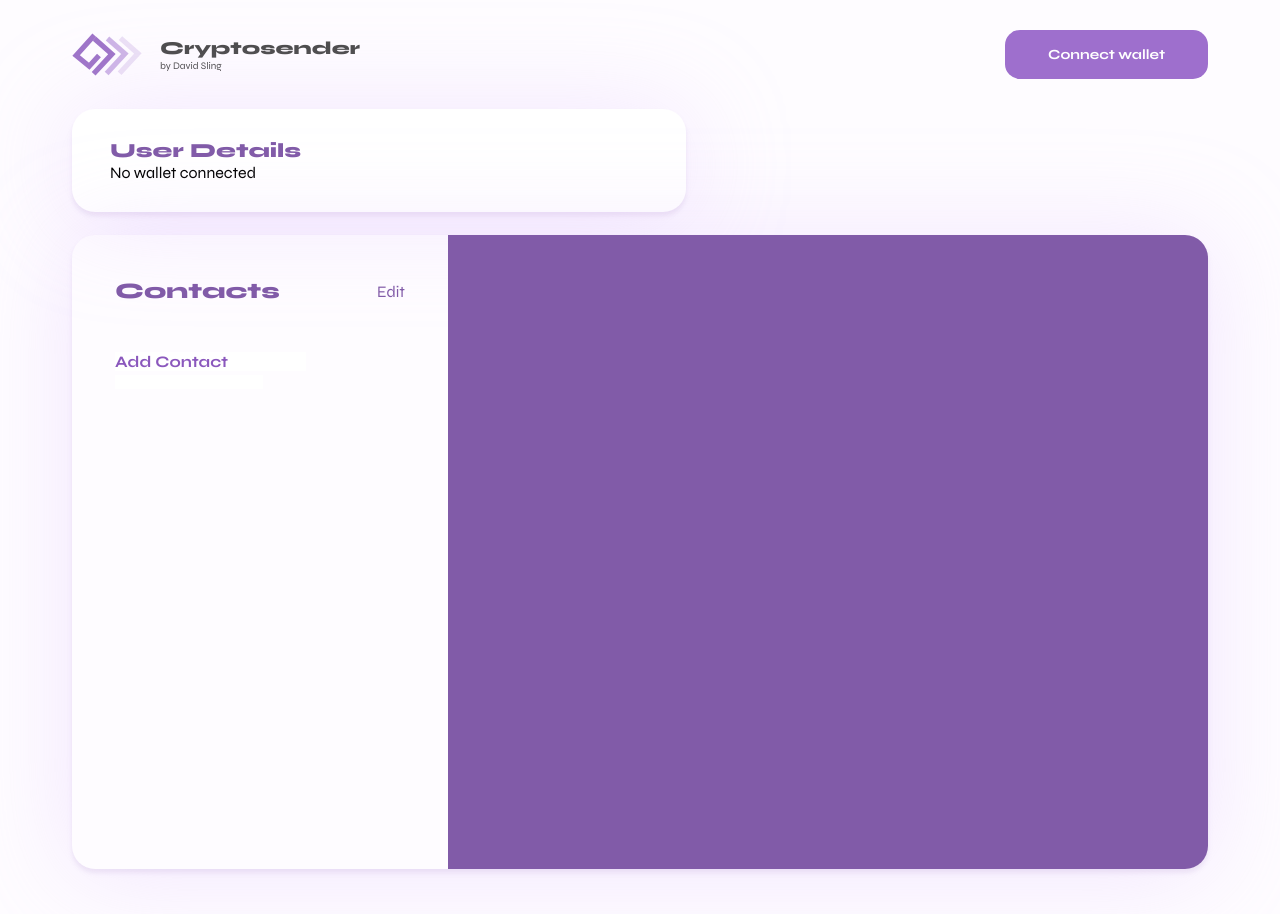
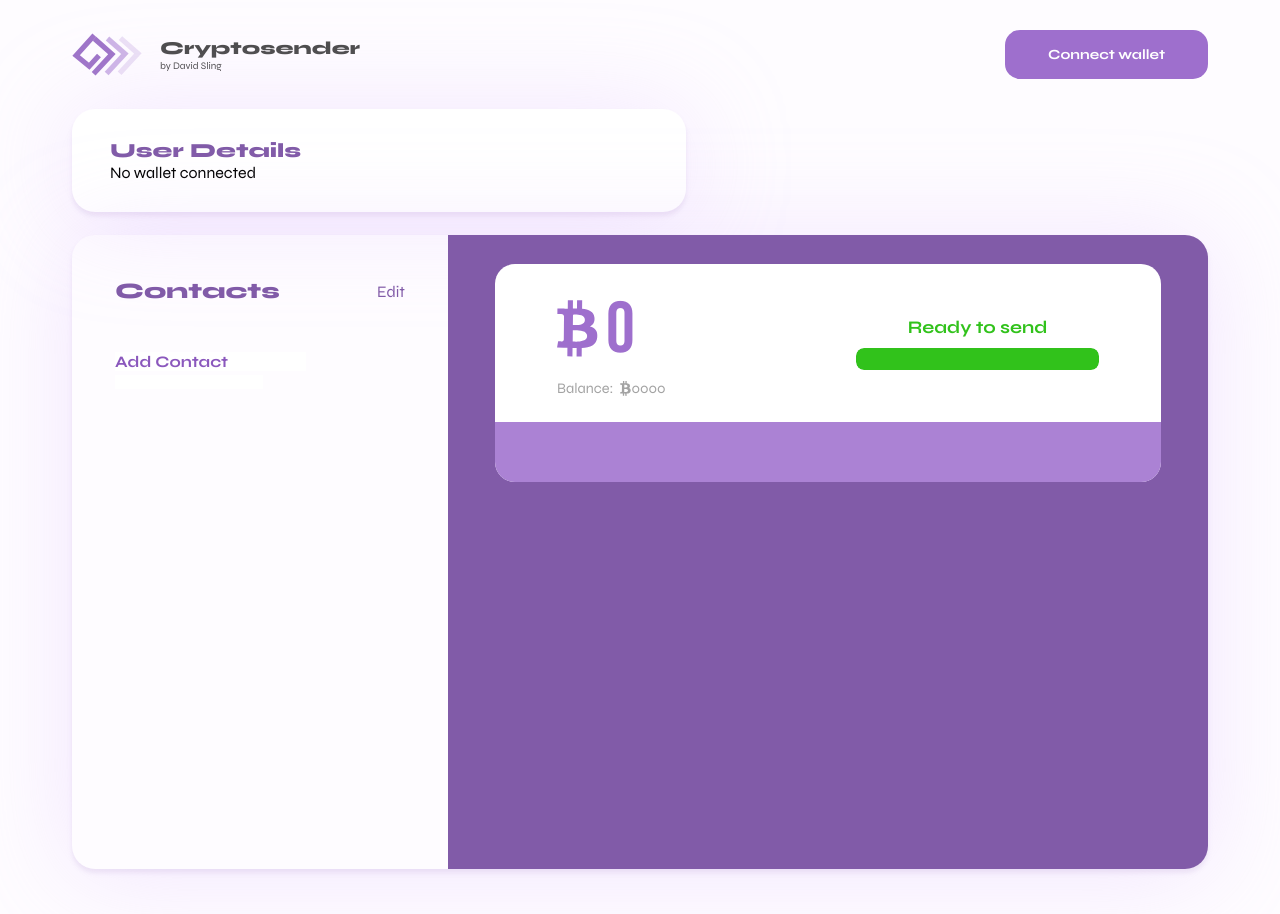
Before and after one commit to david-sling/cryptosender, a React (Create React App) app: page / in a window 1280 px wide. Shown: the top 914 px of the page. Built offline with nearby package versions, Linux system fonts and the light colour scheme.

Commit message:
feat : split logic

```diff
--- a/src/assets/index.ts
+++ b/src/assets/index.ts
@@ -2,3 +2,4 @@ export { ReactComponent as Logo } from "./images/Logo.svg";
 export { ReactComponent as Check } from "./images/Check.svg";
 export { ReactComponent as Trash } from "./images/Trash.svg";
 export { ReactComponent as Add } from "./images/Add.svg";
+export { ReactComponent as BTCsymbol } from "./images/BTCsymbol.svg";
--- a/src/components/Transact.tsx
+++ b/src/components/Transact.tsx
@@ -1,4 +1,4 @@
-import { Add, Check, Trash } from "assets";
+import { Add, BTCsymbol, Check, Trash } from "assets";
 import { useContacts } from "hooks/useContacts";
 import { FC } from "react";
 import classes from "styles/components/Transact.module.scss";
@@ -14,7 +14,15 @@ export const Transact: FC = () => {
     newContact,
     addContact,
     deleteContact,
+    amount,
+    setAmount,
+    selectedContacts,
+    changeSplitAmount,
+    summationSelected,
   } = useContacts();
+
+  console.log({ amount });
+
   return (
     <Section className={classes.container}>
       <div className={classes.innerContainer}>
@@ -85,7 +93,84 @@ export const Transact: FC = () => {
             </form>
           </div>
         </div>
-        <div className={classes.sender}></div>
+        <div className={classes.sender}>
+          <div className={classes.box}>
+            <div className={classes.amount}>
+              <div>
+                <div className={classes.input}>
+                  <BTCsymbol className={classes.symbol} />
+                  <input
+                    value={amount}
+                    onChange={(e) => setAmount(parseFloat(e.target.value))}
+                    type="number"
+                  />
+                </div>
+                <p className={classes.balance}>
+                  Balance:{" "}
+                  <span className={classes.sym}>
+                    <BTCsymbol height={15} width={13} />
+                  </span>
+                  0000
+                </p>
+              </div>
+              <div
+                className={[
+                  classes.status,
+                  amount === summationSelected
+                    ? classes.ready
+                    : amount < summationSelected
+                    ? classes.exceeding
+                    : classes.remaining,
+                ].join(" ")}
+              >
+                <p className={classes.text}>
+                  {amount === summationSelected ? (
+                    "Ready to send"
+                  ) : (
+                    <>
+                      <BTCsymbol
+                        className={classes.sym}
+                        height={20}
+                        width={18}
+                      />
+                      {Math.abs(amount - summationSelected)}{" "}
+                      {amount < summationSelected ? "exceeding" : "remaining"}
+                    </>
+                  )}
+                </p>
+                <div className={classes.progress}>
+                  <div
+                    style={{ width: `${(summationSelected * 100) / amount}%` }}
+                    className={classes.bar}
+                  />
+                </div>
+              </div>
+            </div>
+            <div className={classes.split}>
+              {selectedContacts.map((contact) => (
+                <div className={classes.selectedContact} key={contact.address}>
+                  <div>
+                    <p className={classes.nickname}>{contact.nickname}</p>
+                    <p className={classes.address}>{contact.address}</p>
+                  </div>
+                  <div className={classes.splitAmount}>
+                    <BTCsymbol className={classes.sym} width={20} height={20} />
+                    <input
+                      onChange={(e) =>
+                        changeSplitAmount(
+                          contact.address,
+                          parseFloat(e.target.value)
+                        )
+                      }
+                      type="number"
+                      value={contact.amount}
+                    />
+                  </div>
+                </div>
+              ))}
+            </div>
+          </div>
+        </div>
       </div>
     </Section>
   );
--- a/src/hooks/useContacts.ts
+++ b/src/hooks/useContacts.ts
@@ -1,5 +1,5 @@
 import { Contact } from "interfaces";
-import { ChangeEvent, useMemo, useState } from "react";
+import { ChangeEvent, useEffect, useMemo, useState } from "react";
 import { useLocalStorage } from "./useLocalStorage";
 
 export const useContacts = () => {
@@ -9,6 +9,8 @@ export const useContacts = () => {
     nickname: "",
   });
   const [isEditingContacts, setIsEditingContacts] = useState(false);
+  const [splitEqual, setSplitEqual] = useState(true);
+  const [amount, setAmount] = useState(0);
   const newContactBinder = (key: keyof Contact) => ({
     value: newContact[key] as string,
     onChange: (e: ChangeEvent<HTMLInputElement>) =>
@@ -26,13 +28,38 @@ export const useContacts = () => {
   const deleteContact = (address: string) =>
     setContacts((p) => p.filter((c) => c.address !== address));
 
-  const selectedContacts = useMemo(
-    () =>
-      contacts
-        .filter(({ isSelected }) => isSelected)
-        .map((contact) => ({ ...contact, amount: 0 })),
-    [contacts]
+  const [selectedContacts, setSelectedContacts] = useState<
+    {
+      amount: number;
+      nickname: string;
+      address: string;
+      isSelected?: boolean | undefined;
+    }[]
+  >([]);
+
+  useEffect(() => {
+    setSelectedContacts((p) => {
+      const selected = contacts.filter(({ isSelected }) => isSelected);
+      return selected.map((contact) => ({
+        ...contact,
+        amount: splitEqual
+          ? amount / selected.length
+          : p.find((c) => c.address === contact.address)?.amount || 0,
+      }));
+    });
+  }, [contacts, amount, splitEqual]);
+
+  const summationSelected = useMemo(
+    () => selectedContacts.reduce((acc, curr) => acc + curr.amount, 0),
+    [selectedContacts]
   );
+
+  const changeSplitAmount = (address: string, split: number) => {
+    setSelectedContacts((p) =>
+      p.map((c) => (c.address === address ? { ...c, amount: split } : c))
+    );
+    if (splitEqual) setSplitEqual(false);
+  };
 
   const toggleSelect = (address: string) =>
     setContacts((p) =>
@@ -53,5 +80,9 @@ export const useContacts = () => {
     newContact,
     addContact,
     deleteContact,
+    amount,
+    setAmount,
+    summationSelected,
+    changeSplitAmount,
   };
 };
--- a/src/styles/components/Transact.module.scss
+++ b/src/styles/components/Transact.module.scss
@@ -90,11 +90,9 @@
     display: flex;
     align-items: center;
   }
-}
-
-.sender {
-  flex: 1;
-  background-color: #815ba8;
+  .newContact {
+    cursor: auto;
+  }
 }
 
 .trash path {
@@ -103,3 +101,163 @@
     fill: #f24e1e;
   }
 }
+
+.sender {
+  flex: 1;
+  background-color: #815ba8;
+  padding: 29px 47px;
+  .box {
+    background-color: #fff;
+    border-radius: 20px;
+    overflow: hidden;
+  }
+}
+
+.amount {
+  padding: 0 62px;
+  height: 158px;
+  flex: 1;
+  display: flex;
+  align-items: center;
+  justify-content: space-between;
+  .input {
+    display: flex;
+    flex: 1;
+    align-items: center;
+    .symbol {
+      align-self: center;
+      transform: translateY(-3px);
+    }
+    input {
+      flex: 1;
+      font-weight: 400;
+      font-size: 72px;
+      line-height: 86px;
+      //   height: 5px;
+      max-width: 250px;
+      color: #9e6fcd;
+      font-family: "Bebas Neue";
+      margin-left: 8px;
+      border: none;
+    }
+  }
+  .balance {
+    font-weight: 400;
+    font-size: 14.53px;
+    line-height: 17px;
+    color: #a3a3a3;
+    margin-top: 5px;
+    display: flex;
+    align-items: center;
+    .sym {
+      transform: translateY(2px);
+      margin-left: 5px;
+      path {
+        fill: #a3a3a3;
+      }
+    }
+  }
+  .status {
+    flex: 1;
+    display: flex;
+    flex-direction: column;
+    align-items: center;
+    .text {
+      svg {
+        transform: translateY(1px);
+        margin-right: 1px;
+      }
+      font-weight: 700;
+      font-size: 17.6923px;
+      line-height: 21px;
+      display: flex;
+      align-items: center;
+      margin-bottom: 10px;
+    }
+    .progress {
+      height: 22px;
+      width: 100%;
+      background: #f9f2ff;
+      border-radius: 8px;
+      overflow: hidden;
+      .bar {
+        border-radius: 8px;
+        height: 100%;
+        transition: 0.5s;
+      }
+    }
+    &.remaining {
+      .sym path {
+        fill: #815ba8;
+      }
+      .text {
+        color: #ab82d4;
+      }
+      .bar {
+        background: linear-gradient(90deg, #a375d1 0%, #b67eee 100.02%);
+      }
+    }
+    &.exceeding {
+      .sym path {
+        fill: #f24e1e;
+      }
+      .text {
+        color: #f24e1e;
+      }
+      .bar {
+        background: #f24e1e;
+      }
+    }
+    &.ready {
+      .sym path {
+        fill: #31c21b;
+      }
+      .text {
+        color: #31c21b;
+      }
+      .bar {
+        background: #31c21b;
+      }
+    }
+  }
+}
+
+.split {
+  padding: 30px 62px;
+  background: #ab82d4;
+  .selectedContact {
+    display: flex;
+    align-items: center;
+    justify-content: space-between;
+    color: #f5f5f5;
+    margin-bottom: 20px;
+    .nickname {
+      font-weight: 700;
+      font-size: 24px;
+      line-height: 29px;
+    }
+    .address {
+      font-weight: 400;
+      font-size: 14px;
+      line-height: 17px;
+    }
+    .splitAmount {
+      .sym {
+        path {
+          fill: white;
+        }
+      }
+      input {
+        width: 64px;
+        height: 30px;
+        font-size: 25px;
+        line-height: 30px;
+        font-family: "Bebas Neue";
+        background-color: transparent;
+        border: none;
+        color: #fff;
+      }
+      border-bottom: 1px solid white;
+    }
+  }
+}
--- a/src/styles/index.scss
+++ b/src/styles/index.scss
@@ -20,6 +20,10 @@ button {
 
 input {
   font-family: "Syne", Tahoma, Geneva, Verdana, sans-serif;
+  &:hover,
+  &:focus-visible {
+    outline: 0;
+  }
 }
 
 .number {
```
Also changed, not shown: src/assets/images/BTCsymbol.svg (added).
